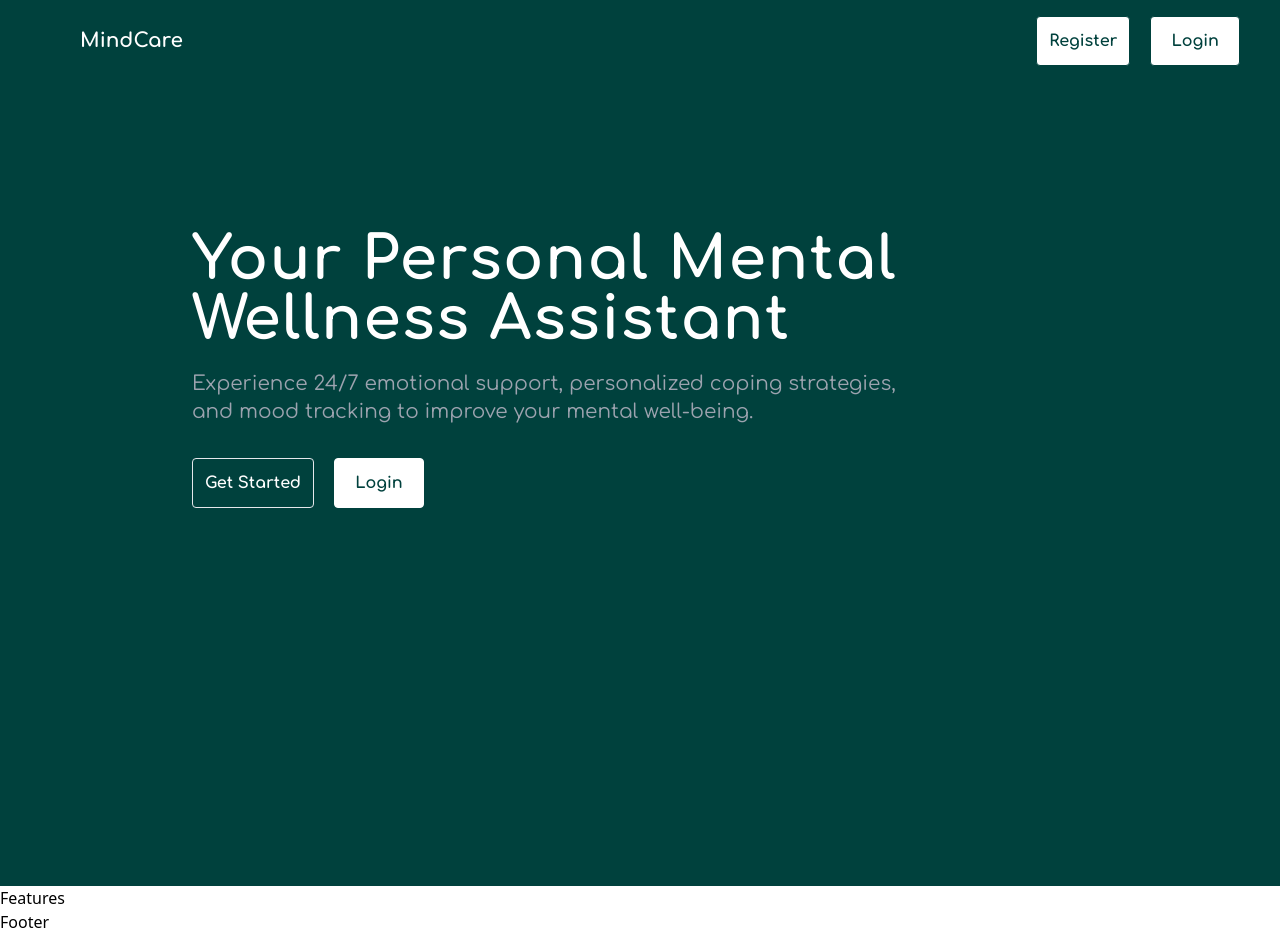
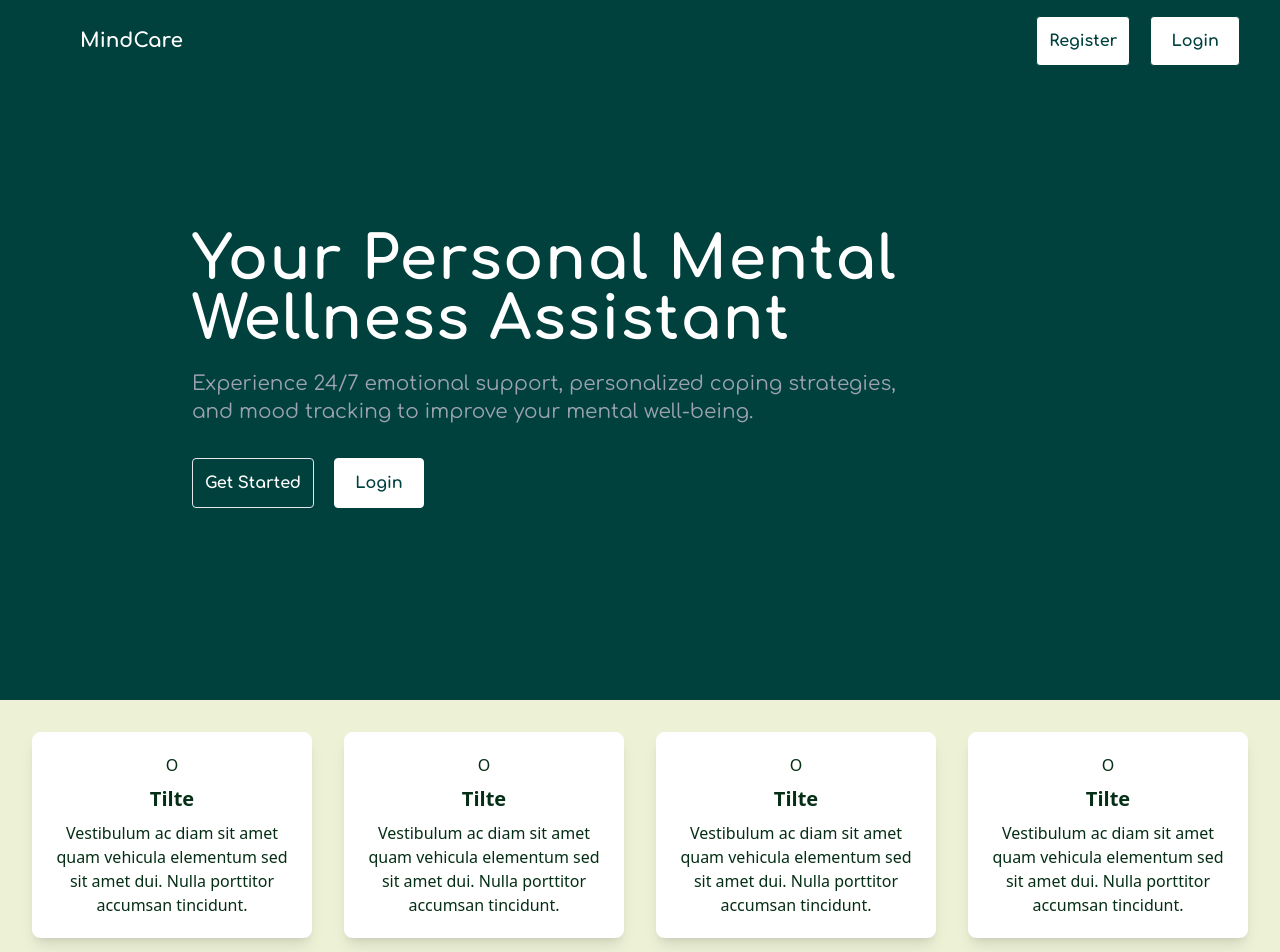
Before and after one commit to silura-008/frontend, a React (Vite) app: page / in a window 1280 px wide. Shown: the top 952 px of the page. Built offline with nearby package versions, Linux system fonts and the light colour scheme.

Commit message:
added basic features section design

```diff
--- /dev/null
+++ b/src/components/Card.jsx
@@ -0,0 +1,16 @@
+import React from 'react'
+
+function Card() {
+  return (
+    <div className='p-5  rounded-lg border  text-center  text-green-950 border-white bg-white shadow-lg m:text-left  '>
+        <h1>O</h1>
+        <h2 className='text-xl font-semibold  py-2'>Tilte</h2>
+        <p className='font-normal text-base'>Vestibulum ac diam sit amet quam
+         vehicula elementum sed sit amet dui.
+         Nulla porttitor accumsan tincidunt.
+        </p>
+    </div>
+  )
+}
+
+export default Card
--- a/src/components/Features.jsx
+++ b/src/components/Features.jsx
@@ -1,8 +1,14 @@
 import React from 'react'
+import Card from './Card'
 
 function Features() {
   return (
-    <div>Features</div>
+    <div className='grid grid-cols-1 md:grid-cols-2 lg:grid-cols-4 gap-8 p-8 bg-[#edf1d6] '>
+      <Card/>
+      <Card/>
+      <Card/>
+      <Card/>
+    </div>
   )
 }
 
--- a/src/components/Hero.jsx
+++ b/src/components/Hero.jsx
@@ -3,7 +3,7 @@ import {Link} from 'react-router-dom'
 
 function Hero() {
   return (
-    <div className='p-11 pt-28 lg:p-48 lg:pt-36 md:pl-20 text-center md:text-left font-comfortaa bg-[#00413d] h-[100vh]'>
+    <div className='p-11 pt-28 lg:p-48 lg:pt-36 md:pl-20 text-center md:text-left font-comfortaa bg-[#00413d] '>
       <h1 className=' mb-3 md:mb-5 text-4xl lg:text-6xl md:text-5xl text-white font-black tracking-wide '>Your Personal Mental Wellness Assistant</h1>
       <p className='text-gray-400 lg:text-xl md:text-lg'>Experience 24/7 emotional support, personalized coping strategies, <br/> and mood tracking to improve your mental well-being.</p>
       <div className='mt-8'>
--- a/src/components/Navbar.jsx
+++ b/src/components/Navbar.jsx
@@ -19,6 +19,5 @@ function Navbar() {
     </div>
   )
 }
-// f0f8ff alice white
-// 00413d main bg
+
 export default Navbar
```
Also changed, not shown: src/pages/notes.txt.
